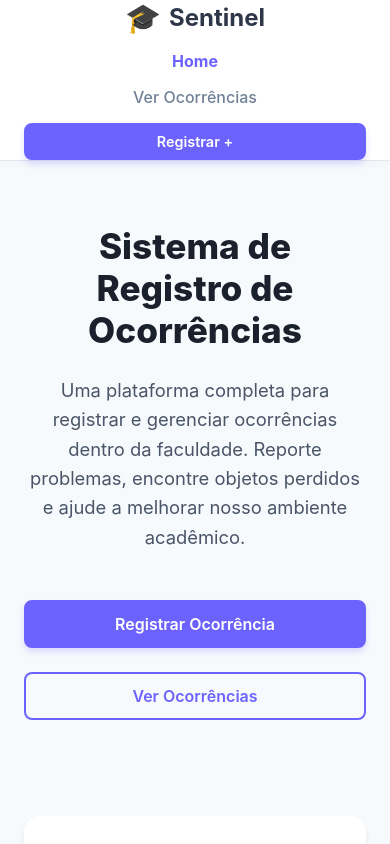
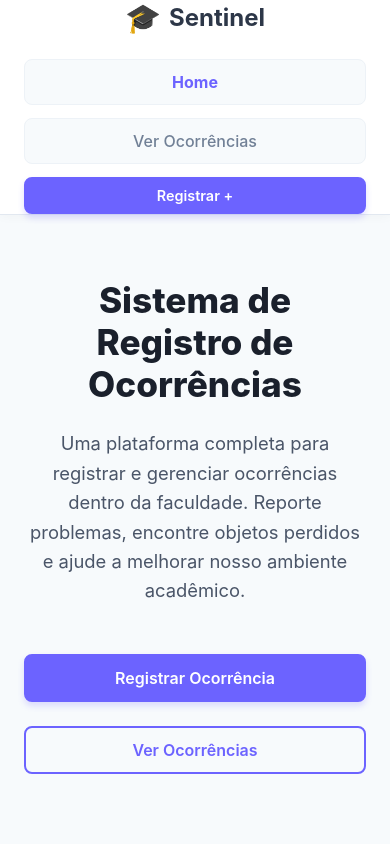
Before and after one commit to SamuellAguiar/Trabalho_BD_II, a React (Vite) app in the folder app/client/: page / in a window 390 px wide. Shown: the top 844 px of the page. Built offline with nearby package versions, Linux system fonts and the light colour scheme.

Commit message:
Update Public Layout

```diff
--- a/app/client/src/components/layout/PublicLayout.css
+++ b/app/client/src/components/layout/PublicLayout.css
@@ -151,3 +151,45 @@
           text-align: center;
      }
 }
+
+@media (max-width: 768px) {
+     .header-content {
+          flex-direction: column;
+          height: auto;
+          padding: 1rem;
+          gap: 1rem;
+     }
+
+     .logo-area {
+          margin-bottom: 0.5rem;
+     }
+
+     .public-nav {
+          width: 100%;
+          flex-direction: column;
+          gap: 0.8rem;
+     }
+
+     .nav-link {
+          width: 100%;
+          text-align: center;
+          padding: 12px;
+          background-color: #f7fafc;
+          /* Fundo suave nos links */
+          border-radius: 8px;
+          border: 1px solid #edf2f7;
+     }
+
+     .nav-cta,
+     .nav-cta .btn-purple {
+          width: 100%;
+          display: block;
+          text-align: center;
+     }
+
+     .footer-flex {
+          flex-direction: column;
+          text-align: center;
+          gap: 1.5rem;
+     }
+}
--- a/app/client/src/components/layout/PublicLayout.jsx
+++ b/app/client/src/components/layout/PublicLayout.jsx
@@ -43,7 +43,7 @@ const PublicLayout = () => {
                {/* Rodapé Simples */}
                <footer className="public-footer">
                     <div className="centered-content footer-flex">
-                         <p>© 2025 UFOP - Departamento de Computação</p>
+                         <p>© 2025 UFOP - Sentinel</p>
 
                          <Link to="/login-admin" className="admin-access-link">
                               <LayoutDashboard size={16} />
```
